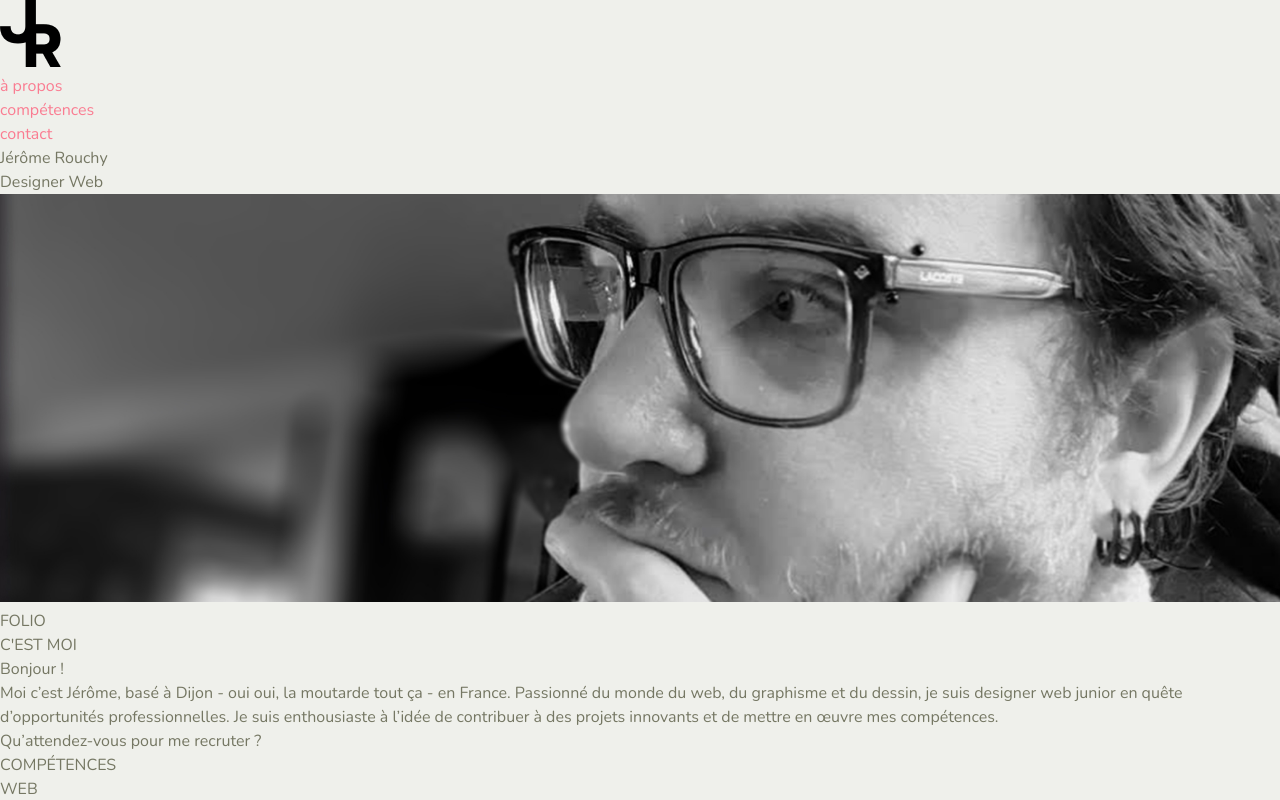
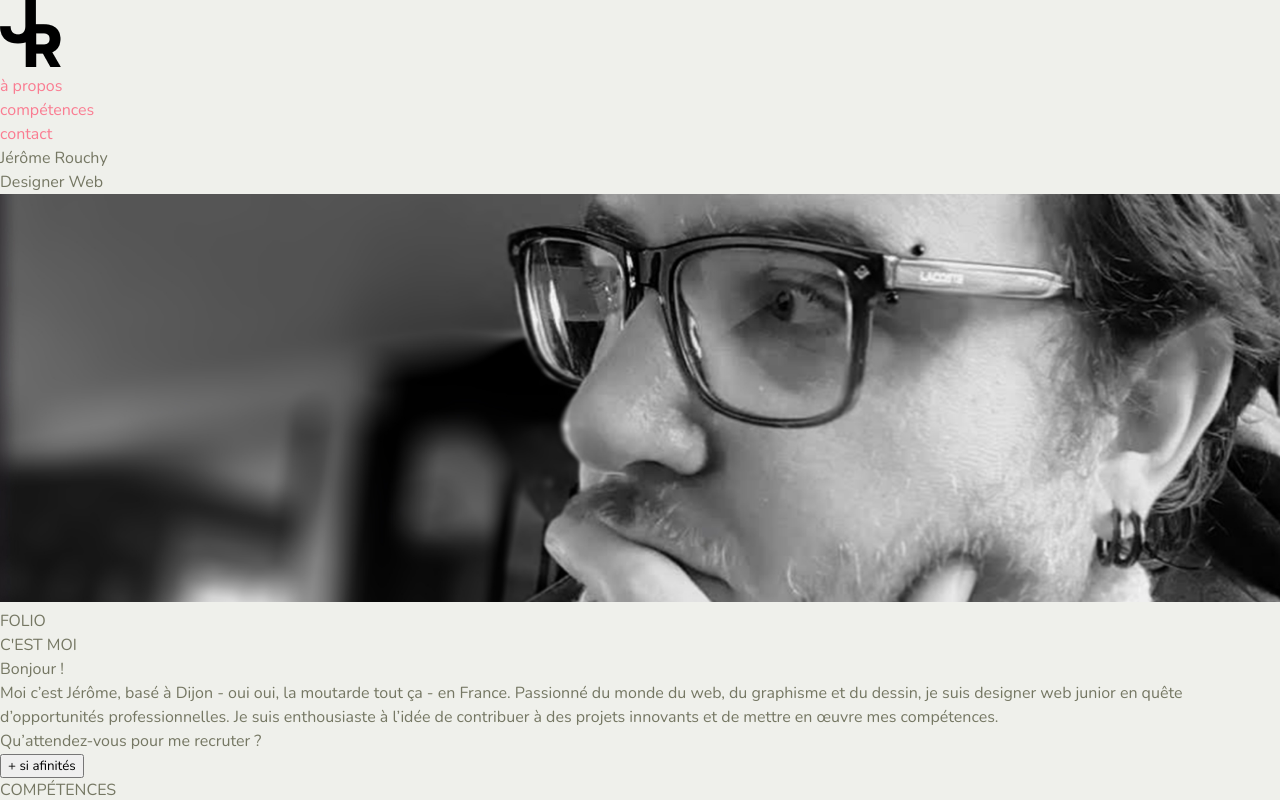
Before and after one commit to Scalou21/mon_folio, a React (Create React App) app: page / in a window 1280 px wide. Shown: the top 800 px of the page. Built offline with nearby package versions, Linux system fonts and the light colour scheme.

Commit message:
Add a clickable button leading to the Apropos page
Bouton "+ si affinités" créé dans le composant About.js menant à
la page Apropos.

```diff
--- a/src/components/About.js
+++ b/src/components/About.js
@@ -1,3 +1,6 @@
+import { Link } from "react-router-dom";
+import { Button } from "react";
+
 export default function About() {
   return (
     <section>
@@ -16,6 +19,10 @@
 
         <p>Qu’attendez-vous pour me recruter ?</p>
       </div>
+
+      <Link to="/apropos">
+        <button>+ si afinités</button>
+      </Link>
     </section>
   );
 }
```
